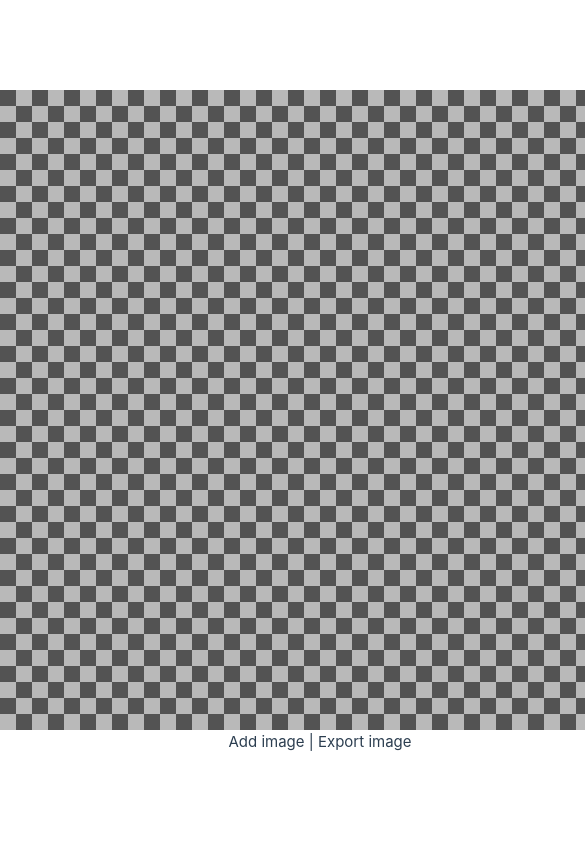
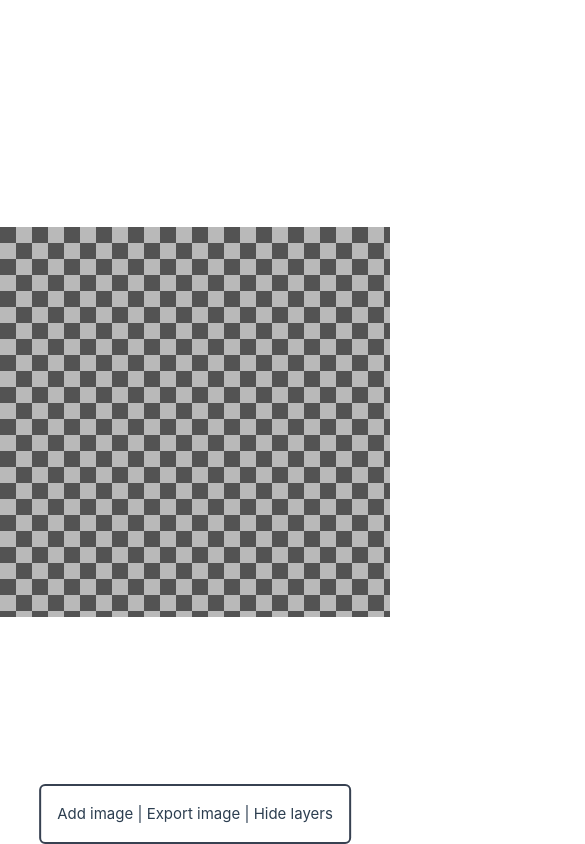
Before and after one commit to feder240516/photo-editor-vue, a Vue app: page / in a window 390 px wide. Shown: the top 844 px of the page, 585 px wide, since content can reach past the window. Built offline with nearby package versions, Linux system fonts and the light colour scheme.

Commit message:
feat(mobile): added support for mobile layout

```diff
--- a/src/components/canvas/CanvasComponent.vue
+++ b/src/components/canvas/CanvasComponent.vue
@@ -4,9 +4,25 @@ import { useSelectionStore } from '@/stores/selection';
 import { storeToRefs } from 'pinia';
 import ImageComponent from './ImageComponent.vue';
 import { useLayers } from '@/composables/useLayers';
+import { useMobileMediaQuery } from '@/composables/useMediaQuery';
+import { computed, type StyleValue } from 'vue';
 
 const canvasStore = useCanvasStore();
 const { height, width, canvasRef } = storeToRefs(canvasStore);
+const matchesMobileMediaQuery = useMobileMediaQuery();
+const canvasDimensions = computed<StyleValue>(() => {
+  if (matchesMobileMediaQuery.value) {
+    return {
+      width: '100vw',
+      aspectRatio: 1,
+    };
+  } else {
+    return {
+      width: `${width.value}px`,
+      height: `${height.value}px`,
+    };
+  }
+});
 const { layerIDs } = useLayers();
 const selectionStore = useSelectionStore();
 const { clearSelection } = selectionStore;
@@ -16,17 +32,14 @@ function onClickCanvas() {
 </script>
 <template>
   <div
-    :style="{
-      width: `${width}px`,
-      height: `${height}px`,
-    }"
-    class="overflow-hidden relative"
+    :style="canvasDimensions"
+    class="overflow-hidden relative canvas-component"
     ref="canvasRef"
   >
     <div
       :style="{
-        width: `${width}px`,
-        height: `${height}px`,
+        width: `100%`,
+        height: `100%`,
         backgroundImage:
           'repeating-conic-gradient(#b9b9b9 0% 25%, #535353 0% 50%)',
         backgroundPosition: '0 0, 16px 16px',
@@ -41,4 +54,3 @@ function onClickCanvas() {
     <ImageComponent v-for="layerID in layerIDs" :key="layerID" :layerID />
   </div>
 </template>
-<style></style>
--- a/src/components/canvas/layers/LayersComponent.vue
+++ b/src/components/canvas/layers/LayersComponent.vue
@@ -8,7 +8,10 @@ const hasLayers = computed(() => !!layerIDs.value.length);
 const reversedLayerIDs = computed(() => layerIDs.value.slice().reverse());
 </script>
 <template>
-  <div v-if="hasLayers" class="border-2 border-gray-700 rounded-md p-4">
+  <div
+    v-if="hasLayers"
+    class="border-2 border-gray-700 bg-background rounded-md p-4"
+  >
     <SingleLayerComponent
       v-for="layerID in reversedLayerIDs"
       :key="layerID"
--- a/src/components/canvas/layers/SingleLayerComponent.vue
+++ b/src/components/canvas/layers/SingleLayerComponent.vue
@@ -22,8 +22,8 @@ const divClass = computed(
 <template>
   <div :class="divClass">
     <span class="w-[200px]">{{ layer?.name }}</span>
-    <button @click="moveThisLayerUp">Move up</button>
-    <button @click="moveThisLayerDown">Move down</button>
+    <button class="w-fit" @click="moveThisLayerUp">Move up</button>
+    <button class="w-fit" @click="moveThisLayerDown">Move down</button>
   </div>
 </template>
 
--- a/src/components/canvas/tools/ToolsComponent.vue
+++ b/src/components/canvas/tools/ToolsComponent.vue
@@ -1,10 +1,18 @@
 <script setup lang="ts">
-import { ref } from 'vue';
+import { computed, ref } from 'vue';
 import { useCanvasStore } from '@/stores/canvas';
 import loadImageData from '@/utils/loadImageData';
 import { useLayers } from '@/composables/useLayers';
+import { useToolsStore } from '@/stores/tools';
+import { storeToRefs } from 'pinia';
+
+defineProps<{
+  showLayersTool?: boolean;
+}>();
 
 const { exportImage } = useCanvasStore();
+const { toggleLayersMenu } = useToolsStore();
+const { showLayersMenu } = storeToRefs(useToolsStore());
 const { addLayerForImage } = useLayers();
 
 const fileInput = ref<HTMLInputElement | null>(null);
@@ -17,6 +25,10 @@ const onExportImage = () => {
   exportImage();
 };
 
+const onToggleLayers = () => {
+  toggleLayersMenu();
+};
+
 const onLoadImage = async (event: Event) => {
   const file = (event.target as HTMLInputElement).files?.[0];
   if (!file) return;
@@ -24,6 +36,10 @@ const onLoadImage = async (event: Event) => {
   addLayerForImage(imageData, {});
   (event.target as HTMLInputElement).value = '';
 };
+
+const toggleLayersText = computed(() =>
+  showLayersMenu.value ? 'Hide layers' : 'Show layers'
+);
 </script>
 <template>
   <div>
@@ -31,5 +47,9 @@ const onLoadImage = async (event: Event) => {
     <span> | </span>
     <button @click="onExportImage">Export image</button>
     <input type="file" ref="fileInput" class="hidden" @input="onLoadImage" />
+    <template v-if="showLayersTool">
+      <span> | </span>
+      <button @click="onToggleLayers">{{ toggleLayersText }}</button>
+    </template>
   </div>
 </template>
--- /dev/null
+++ b/src/composables/useMediaQuery.ts
@@ -0,0 +1,52 @@
+import { onMounted, onUnmounted, ref } from 'vue';
+
+export type BuildMediaQueryArgs = {
+  maxPixels?: number;
+  minPixels?: number;
+};
+
+export function useMediaQuery(mediaQuery: string) {
+  const matchesQuery = ref(false);
+  const mediaQueryMatcher = window.matchMedia(mediaQuery);
+  const updateMatch = () => {
+    matchesQuery.value = mediaQueryMatcher.matches;
+  };
+
+  onMounted(() => {
+    updateMatch();
+    mediaQueryMatcher.addEventListener('change', updateMatch);
+  });
+
+  onUnmounted(() => {
+    mediaQueryMatcher.removeEventListener('change', updateMatch);
+  });
+
+  return matchesQuery;
+}
+
+export function buildMediaQuery({ maxPixels, minPixels }: BuildMediaQueryArgs) {
+  if (maxPixels && !minPixels) {
+    return `(max-width: ${maxPixels}px)`;
+  }
+  if (!maxPixels && minPixels) {
+    return `(min-width: ${minPixels}px)`;
+  }
+  if (maxPixels && minPixels) {
+    return `(min-width: ${minPixels}px and max-width: ${maxPixels}px)`;
+  }
+  throw new Error('Invalid media query parameters');
+}
+
+const mediaQuerySizes = {
+  sm: 640,
+  md: 768,
+  lg: 1024,
+  xl: 1280,
+};
+
+export { mediaQuerySizes };
+
+export function useMobileMediaQuery() {
+  const mobileMediaQuery = buildMediaQuery({ maxPixels: mediaQuerySizes.lg });
+  return useMediaQuery(mobileMediaQuery);
+}
--- /dev/null
+++ b/src/stores/tools.ts
@@ -0,0 +1,14 @@
+import { defineStore } from 'pinia';
+import { ref } from 'vue';
+
+export const useToolsStore = defineStore('tools', () => {
+  const showLayersMenu = ref(true);
+  function toggleLayersMenu() {
+    showLayersMenu.value = !showLayersMenu.value;
+  }
+
+  return {
+    showLayersMenu,
+    toggleLayersMenu,
+  };
+});
--- a/src/views/CanvasView.vue
+++ b/src/views/CanvasView.vue
@@ -2,6 +2,17 @@
 import ToolsComponent from '@/components/canvas/tools/ToolsComponent.vue';
 import CanvasComponent from '@/components/canvas/CanvasComponent.vue';
 import LayersComponent from '@/components/canvas/layers/LayersComponent.vue';
+import { useToolsStore } from '@/stores/tools';
+import { storeToRefs } from 'pinia';
+import { computed } from 'vue';
+import { useMobileMediaQuery } from '@/composables/useMediaQuery';
+
+const toolsStore = useToolsStore();
+const { showLayersMenu } = storeToRefs(toolsStore);
+const matchesMobileMediaQuery = useMobileMediaQuery();
+const shouldShowLayersMenu = computed(() => {
+  return !matchesMobileMediaQuery.value || showLayersMenu.value;
+});
 </script>
 
 <template>
@@ -10,9 +21,20 @@ import LayersComponent from '@/components/canvas/layers/LayersComponent.vue';
   >
     <div class="flex items-center gap-4">
       <CanvasComponent />
-      <LayersComponent />
+      <div
+        class="fixed max-lg:bottom-0 max-lg:left-1/2 max-lg:-translate-x-1/2 lg:relative max-lg:w-max max-lg:max-w-full max-lg:flex max-lg:flex-col items-center"
+      >
+        <LayersComponent v-if="shouldShowLayersMenu" />
+        <div
+          class="lg:hidden w-full text-center border-2 border-gray-700 bg-background rounded-md p-4"
+        >
+          <ToolsComponent show-layers-tool />
+        </div>
+      </div>
     </div>
-    <ToolsComponent />
+    <div class="max-lg:hidden">
+      <ToolsComponent />
+    </div>
     <div
       class="absolute bottom-2 left-0 right-0 flex place-content-center"
     ></div>
--- a/tailwind.config.js
+++ b/tailwind.config.js
@@ -2,7 +2,11 @@
 export default {
   content: ['./index.html', './src/**/*.{vue,js,ts,jsx,tsx}'],
   theme: {
-    extend: {},
+    extend: {
+      colors: {
+        background: 'var(--color-background)',
+      },
+    },
   },
   plugins: [],
 };
```
